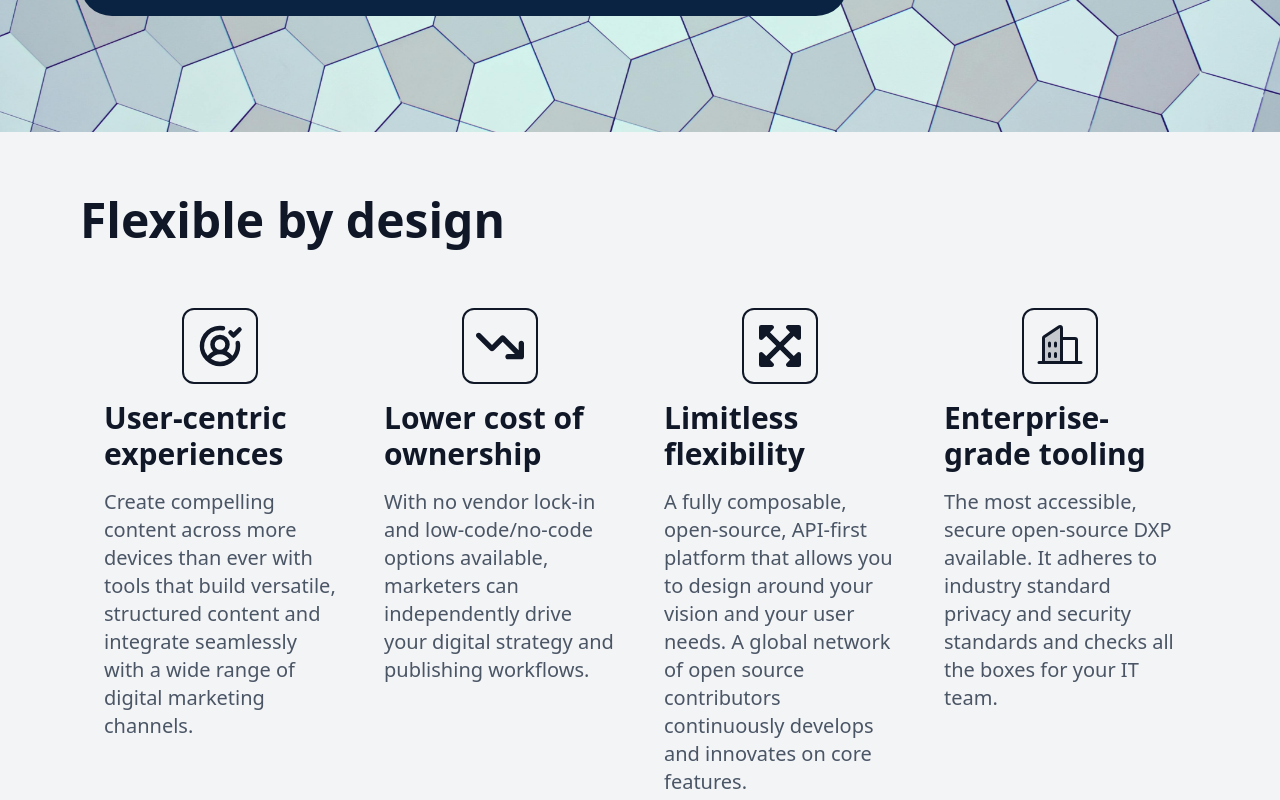
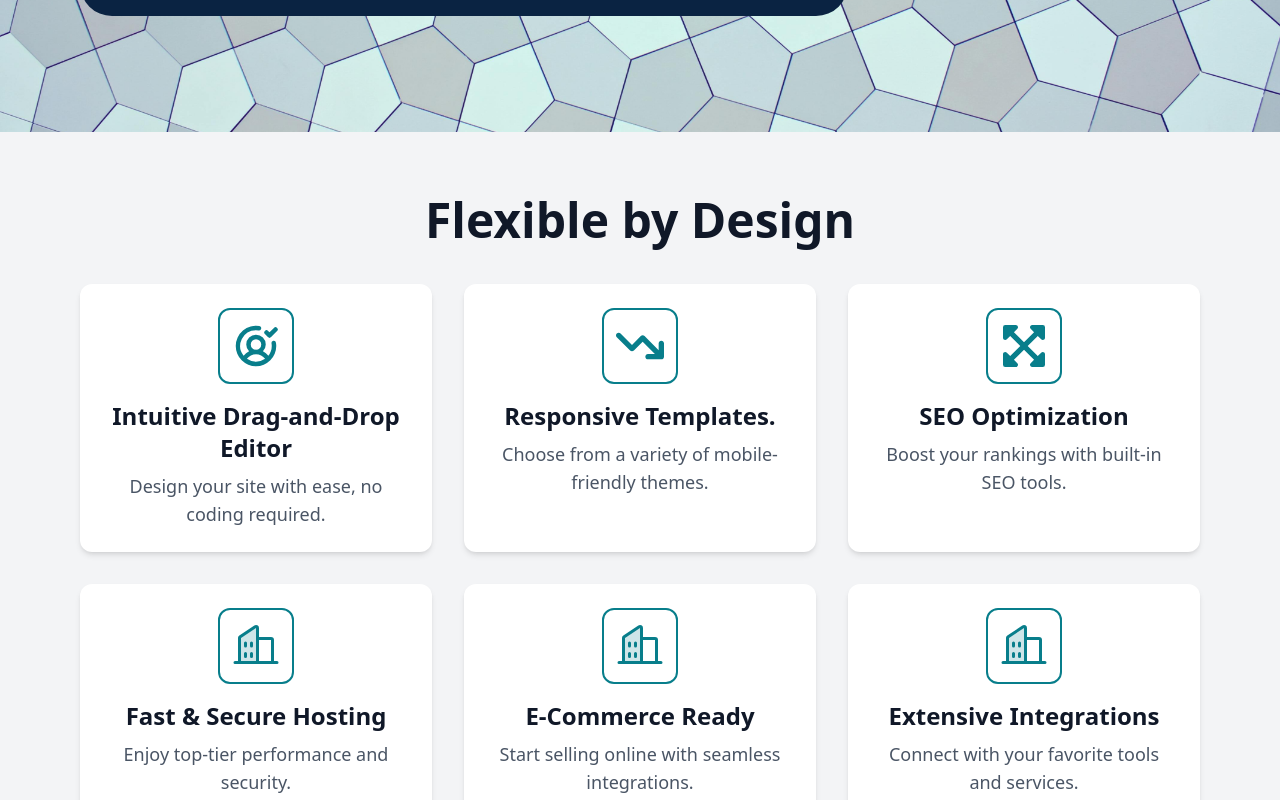
Before and after one commit to Cody-nas/Nexa, a React (Vite) app: page / in a window 1280 px wide. Shown: the part 740-1540 px from the top of the page. Built offline with nearby package versions, Linux system fonts and the light colour scheme.

Commit message:
Update FeatureSection content and styling for improved clarity and design; enhance feature titles and descriptions

```diff
--- a/src/components/FeatureSection.jsx
+++ b/src/components/FeatureSection.jsx
@@ -7,46 +7,56 @@ import { PiBuildingsDuotone } from "react-icons/pi";
 const features = [
   {
     icon: <PiUserCircleCheckBold />,
-    title: "User-centric experiences",
-    description:
-      "Create compelling content across more devices than ever with tools that build versatile, structured content and integrate seamlessly with a wide range of digital marketing channels.",
+    title: "Intuitive Drag-and-Drop Editor",
+    description: "Design your site with ease, no coding required.",
   },
   {
     icon: <FaArrowTrendDown />,
-    title: "Lower cost of ownership",
-    description:
-      "With no vendor lock-in and low-code/no-code options available, marketers can independently drive your digital strategy and publishing workflows.",
+    title: "Responsive Templates.",
+    description: "Choose from a variety of mobile-friendly themes.",
   },
   {
     icon: <FaExpandArrowsAlt />,
-    title: "Limitless flexibility",
-    description:
-      "A fully composable, open-source, API-first platform that allows you to design around your vision and your user needs. A global network of open source contributors continuously develops and innovates on core features.",
+    title: "SEO Optimization",
+    description: "Boost your rankings with built-in SEO tools.",
   },
   {
     icon: <PiBuildingsDuotone />,
-    title: "Enterprise-grade tooling",
-    description:
-      "The most accessible, secure open-source DXP available. It adheres to industry standard privacy and security standards and checks all the boxes for your IT team.",
+    title: "Fast & Secure Hosting",
+    description: "Enjoy top-tier performance and security.",
+  },
+  {
+    icon: <PiBuildingsDuotone />,
+    title: "E-Commerce Ready",
+    description: "Start selling online with seamless integrations.",
+  },
+  {
+    icon: <PiBuildingsDuotone />,
+    title: "Extensive Integrations",
+    description: "Connect with your favorite tools and services.",
   },
 ];
 
 const FeaturesSection = () => {
   return (
-    <section
-      className="py-16 px-6 md:px-12 lg:px-20 bg-gray-100 text-gray-900"
-      // style={{ backgroundImage: `url(${bg})` }}
-    >
-      <div className="max-w-6xl mx-auto ">
-        <h2 className="text-5xl font-bold mb-10">Flexible by design</h2>
-        <div className="grid grid-cols-1 md:grid-cols-2 lg:grid-cols-4 ">
+    <section className="py-16 px-6 md:px-12 lg:px-20 bg-gray-100 text-gray-900">
+      <div className="max-w-6xl mx-auto">
+        <h2 className="text-5xl font-bold mb-10 text-center">
+          Flexible by Design
+        </h2>
+        <div className="grid grid-cols-1 md:grid-cols-2 lg:grid-cols-3 gap-8">
           {features.map((feature, index) => (
-            <div key={index} className="flex flex-col items-center  p-6">
-              <div className="text-5xl rounded-xl border-2 p-3 mb-4">
+            <div
+              key={index}
+              className="flex flex-col items-center p-6 bg-white rounded-xl shadow-md"
+            >
+              <div className="text-5xl text-[#087E8B] rounded-xl border-2 border-[#087E8B] p-3 mb-4">
                 {feature.icon}
               </div>
-              <h3 className="text-3xl font-semibold mb-2">{feature.title}</h3>
-              <p className="text-gray-600 text-xl mt-2">
+              <h3 className="text-2xl font-semibold mb-2 text-center">
+                {feature.title}
+              </h3>
+              <p className="text-gray-600 text-lg text-center">
                 {feature.description}
               </p>
             </div>
```
